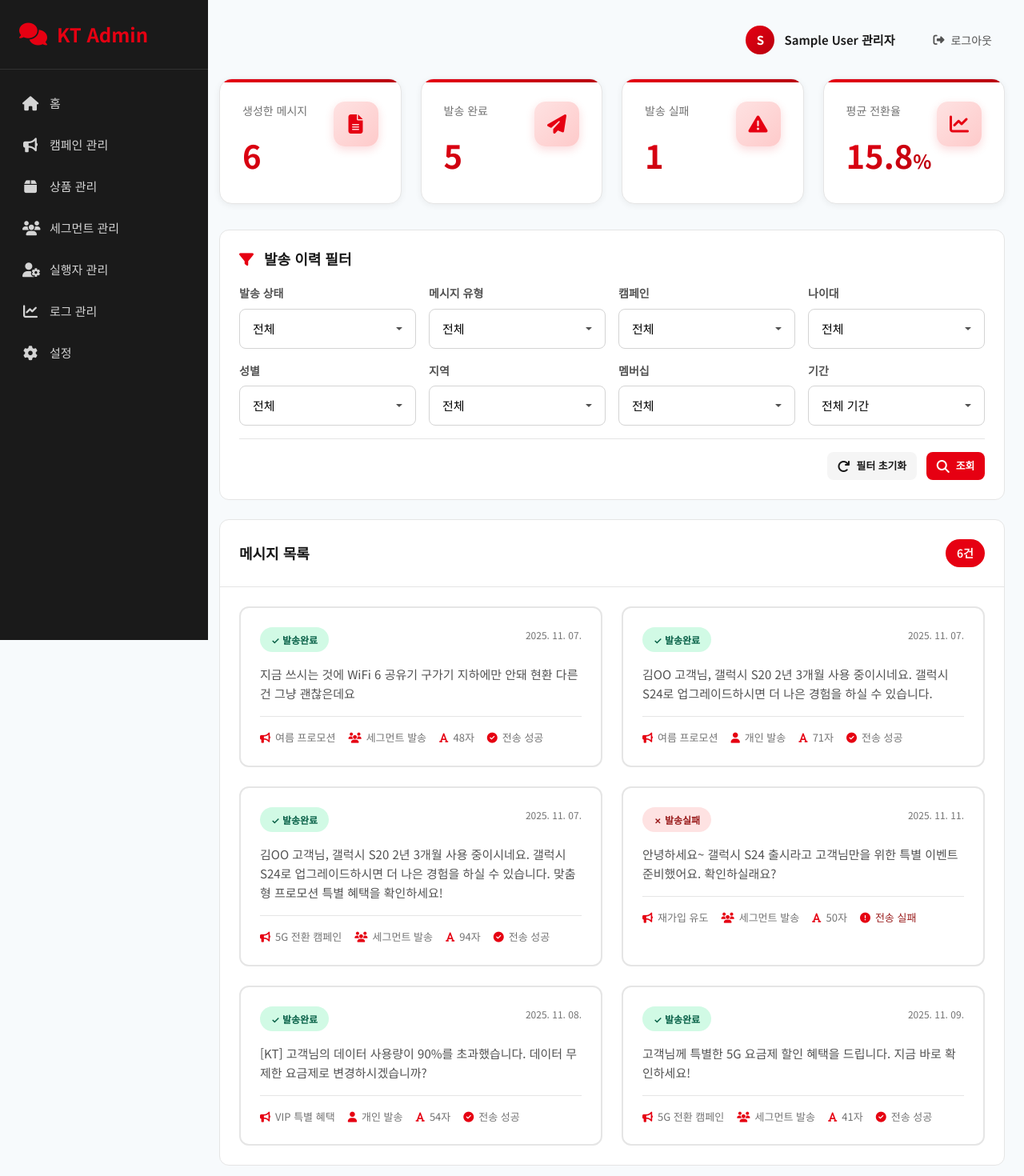
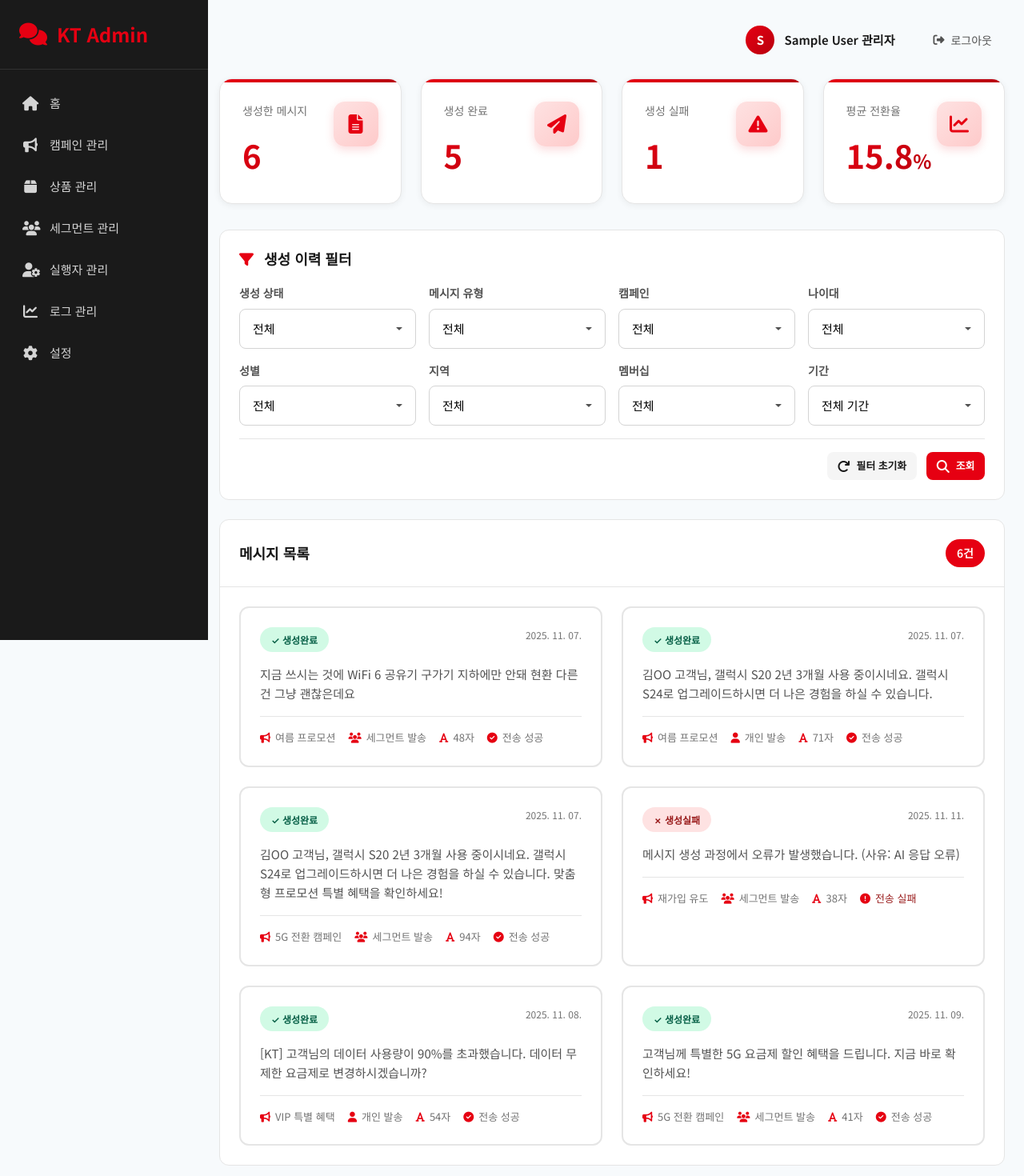
Before and after one commit to KTCS-MIXOLOGY/AI_MARKETING_MSG_FE, a React (Create React App) app: page /history in a window 1280 px wide. Shown: the top 1470 px of the page at 80% size. Built offline with nearby package versions, Linux system fonts and the light colour scheme; sample sign-in values are in the browser's storage; a web font is replaced by a local one.

Commit message:
refactor: 발송 -> 생성 수정

```diff
--- a/src/components/common/Sidebar.js
+++ b/src/components/common/Sidebar.js
@@ -139,7 +139,7 @@
     },
     {
       id: "history",
-      label: "발송 이력",
+      label: "생성 이력",
       icon: "fa-history",
       path: "/history",
     },
--- a/src/pages/UserHistory.js
+++ b/src/pages/UserHistory.js
@@ -463,8 +463,7 @@
     },
     {
       id: "MSG004",
-      content:
-        "안녕하세요~ 갤럭시 S24 출시라고 고객님만을 위한 특별 이벤트 준비했어요. 확인하실래요?",
+      content: "메시지 생성 과정에서 오류가 발생했습니다. (사유: AI 응답 오류)",
       campaign: "재가입 유도",
       status: "failed",
       type: "segment",
@@ -574,7 +573,7 @@
   };
 
   const getStatusText = (status) => {
-    return status === "sent" ? "✓ 발송완료" : "✗ 발송실패";
+    return status === "sent" ? "✓ 생성완료" : "✗ 생성실패";
   };
 
   const totalSent = messages.filter((m) => m.status === "sent").length;
@@ -620,7 +619,7 @@
           <StatCard>
             <StatHeader>
               <div>
-                <StatTitle>발송 완료</StatTitle>
+                <StatTitle>생성 완료</StatTitle>
                 <StatValue>{totalSent}</StatValue>
               </div>
               <StatIcon>
@@ -632,7 +631,7 @@
           <StatCard>
             <StatHeader>
               <div>
-                <StatTitle>발송 실패</StatTitle>
+                <StatTitle>생성 실패</StatTitle>
                 <StatValue>{totalFailed}</StatValue>
               </div>
               <StatIcon>
@@ -658,18 +657,18 @@
 
         <FilterSection>
           <h3>
-            <i className="fas fa-filter" /> 발송 이력 필터
+            <i className="fas fa-filter" /> 생성 이력 필터
           </h3>
           <FilterRow>
             <FilterGroup>
-              <FilterLabel>발송 상태</FilterLabel>
+              <FilterLabel>생성 상태</FilterLabel>
               <FilterSelect
                 value={filters.status}
                 onChange={(e) => handleFilterChange("status", e.target.value)}
               >
                 <option value="">전체</option>
-                <option value="sent">발송완료</option>
-                <option value="failed">발송실패</option>
+                <option value="sent">생성완료</option>
+                <option value="failed">생성실패</option>
               </FilterSelect>
             </FilterGroup>
 
```
